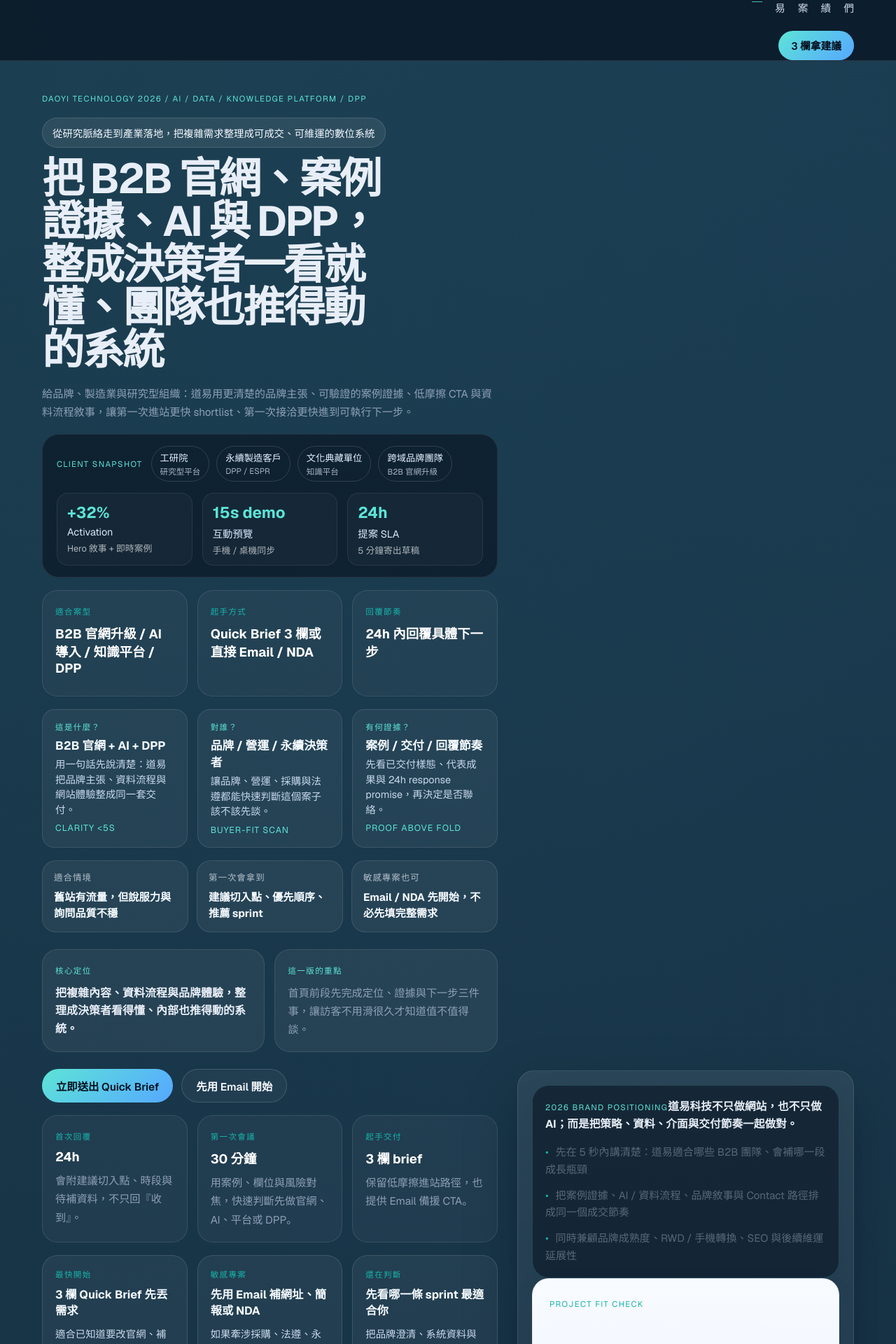
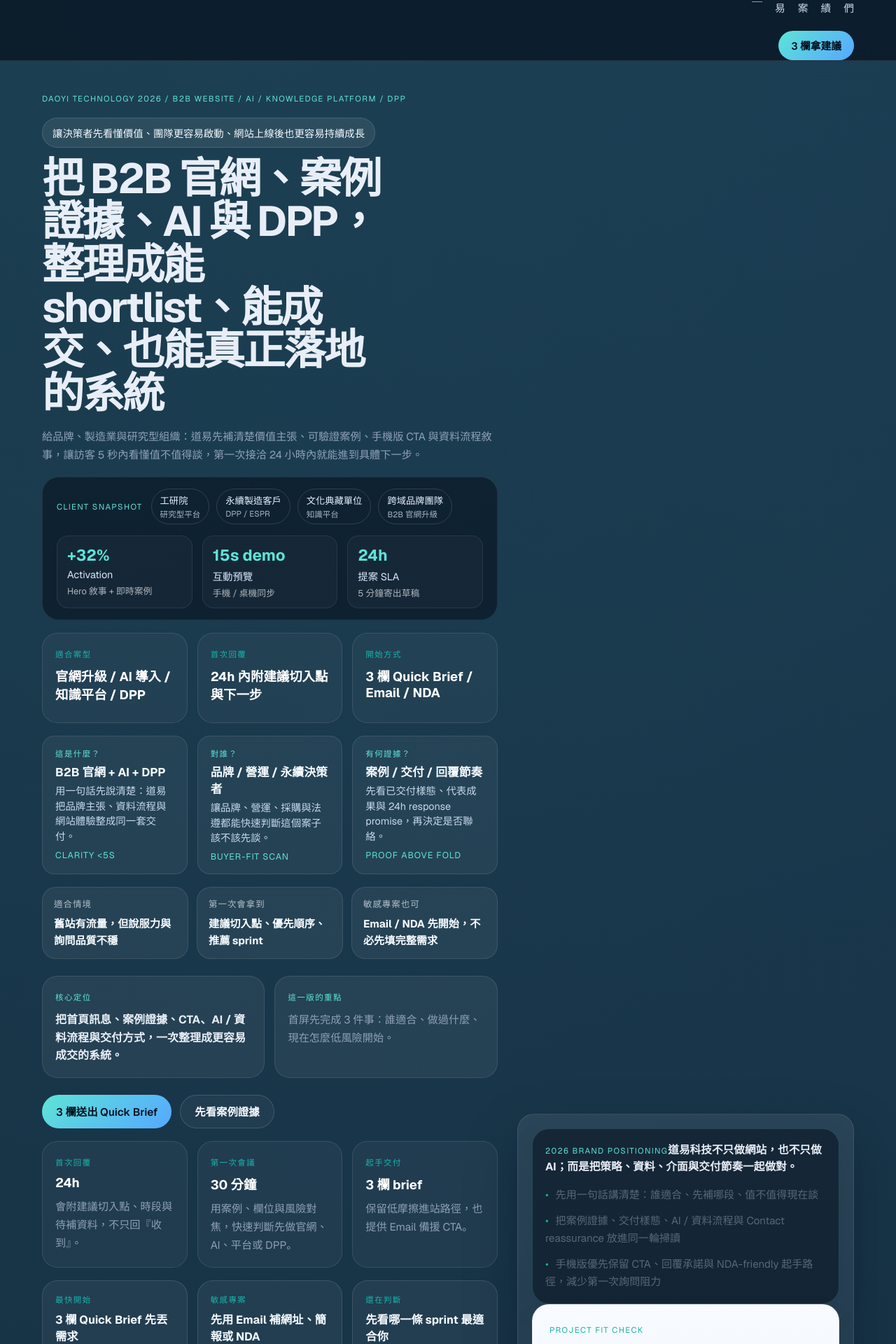
Before and after one commit to yangyen1977-wq/daoyi-website-2026, a Next.js app: page / in a window 1280 px wide. Shown: the part 210-2130 px from the top of the page at 70% size. Built offline with nearby package versions, Linux system fonts and the light colour scheme.

Commit message:
Sharpen hero messaging and reduce homepage repetition

```diff
--- a/src/app/page.tsx
+++ b/src/app/page.tsx
@@ -265,23 +265,6 @@ export default function Home() {
         </div>
       </section>
 
-      <section className="homepage-opening-band" aria-label="首頁前段成交摘要">
-        <div className="shell">
-          <div className="homepage-opening-band-inner">
-            <div className="homepage-opening-band-copy">
-              <span className="mini-label accent">Why teams contact DaoYi</span>
-              <h2>先把 shortlist 最需要的三件事講完：適不適合、做過什麼、現在怎麼開始。</h2>
-              <p>首頁前段收斂成更像 B2B shortlist 的 decision flow：一句話定位、案例證據、contact reassurance 與下一步同時可見，讓第一次進站的人更快完成判斷。</p>
-            </div>
-            <div className="homepage-opening-band-pills" aria-label="首頁前段核心訊號">
-              <p className="homepage-conversion-pill">一句話先說清楚 B2B 官網、AI、知識平台、DPP 四種主軸</p>
-              <p className="homepage-conversion-pill">案例證據與交付樣態比品牌自述更早出現</p>
-              <p className="homepage-conversion-pill">Quick Brief、Email / NDA、24h 回覆同步可見</p>
-            </div>
-          </div>
-        </div>
-      </section>
-
       <Section
         eyebrow="Shortlist-ready homepage"
         title="先把道易為什麼值得 shortlist 的理由，濃縮成一段就看懂。"
@@ -404,41 +387,18 @@ export default function Home() {
 
 
       <Section
-        eyebrow="Project fit in one scan"
-        title="讓不同類型的買方，用一眼就知道自己比較像哪一種專案。"
-        description="把『適合誰先談』做成更像篩選器的三張卡，讓不同角色不用讀完整頁也能找到自己的起點。"
+        eyebrow="Executive summary"
+        title="給高意圖買方的一段話版本：先判斷值不值得談，再決定要不要往下看完整頁。"
+        description="把原本分散的買方 fit 提示壓成一個更短的摘要區，減少重複掃讀。"
       >
-        <div className="card-grid three-up homepage-buyer-fit-grid">
-          {homepageBuyerFitCards.map((item) => (
-            <article key={item.title} className="feature-surface homepage-buyer-fit-card">
-              <span className="mini-label accent">{item.label}</span>
-              <h3>{item.title}</h3>
-              <p>{item.summary}</p>
-              <ul className="bullet-list compact">
-                {item.cues.map((cue) => (
-                  <li key={cue}>{cue}</li>
-                ))}
-              </ul>
-              <Link href={item.href} className="button-secondary inline-button">
-                {item.cta}
-              </Link>
-            </article>
-          ))}
-        </div>
-
-        <div className="homepage-executive-summary feature-surface" style={{ marginTop: 20 }}>
-          <div>
-            <span className="mini-label accent">Executive summary</span>
-            <h3 style={{ marginTop: 10 }}>給高意圖買方的一段話版本：先判斷值不值得談，再決定要不要往下看完整頁。</h3>
-          </div>
-          <ul className="bullet-list compact" style={{ marginTop: 14 }}>
+        <div className="homepage-executive-summary feature-surface">
+          <ul className="bullet-list compact" style={{ marginTop: 0 }}>
             {homepageExecutiveSummary.map((item) => (
               <li key={item}>{item}</li>
             ))}
           </ul>
         </div>
       </Section>
-
 
 
       <Section
--- a/src/components/hero.tsx
+++ b/src/components/hero.tsx
@@ -5,23 +5,23 @@ import { HeroProductPreview } from "@/components/hero-product-preview";
 import { HeroClarityChecklist } from "@/components/hero-clarity-checklist";
 
 const heroHighlights = [
-  "先在 5 秒內講清楚：道易適合哪些 B2B 團隊、會補哪一段成長瓶頸",
-  "把案例證據、AI / 資料流程、品牌敘事與 Contact 路徑排成同一個成交節奏",
-  "同時兼顧品牌成熟度、RWD / 手機轉換、SEO 與後續維運延展性",
+  "先用一句話講清楚：誰適合、先補哪段、值不值得現在談",
+  "把案例證據、交付樣態、AI / 資料流程與 Contact reassurance 放進同一輪掃讀",
+  "手機版優先保留 CTA、回覆承諾與 NDA-friendly 起手路徑，減少第一次詢問阻力",
 ];
 
 const heroMicroProof = [
   {
     label: "適合案型",
-    value: "B2B 官網升級 / AI 導入 / 知識平台 / DPP",
+    value: "官網升級 / AI 導入 / 知識平台 / DPP",
   },
   {
-    label: "起手方式",
-    value: "Quick Brief 3 欄或直接 Email / NDA",
+    label: "首次回覆",
+    value: "24h 內附建議切入點與下一步",
   },
   {
-    label: "回覆節奏",
-    value: "24h 內回覆具體下一步",
+    label: "開始方式",
+    value: "3 欄 Quick Brief / Email / NDA",
   },
 ];
 
@@ -31,8 +31,8 @@ export function Hero() {
     <section className="hero-section">
       <div className="shell hero-grid">
         <div className="hero-copy">
-          <span className="hero-eyebrow">DaoYi Technology 2026 / AI / Data / Knowledge Platform / DPP</span>
-          <div className="hero-intro-badge">從研究脈絡走到產業落地，把複雜需求整理成可成交、可維運的數位系統</div>
+          <span className="hero-eyebrow">DaoYi Technology 2026 / B2B Website / AI / Knowledge Platform / DPP</span>
+          <div className="hero-intro-badge">讓決策者先看懂價值、團隊更容易啟動、網站上線後也更容易持續成長</div>
           <h1>{siteConfig.heroTitle}</h1>
           <p>{siteConfig.heroDescription}</p>
 
@@ -61,21 +61,21 @@ export function Hero() {
           <div className="hero-priority-strip" aria-label="品牌重點">
             <div>
               <span className="mini-label">核心定位</span>
-              <strong>把複雜內容、資料流程與品牌體驗，整理成決策者看得懂、內部也推得動的系統。</strong>
+              <strong>把首頁訊息、案例證據、CTA、AI / 資料流程與交付方式，一次整理成更容易成交的系統。</strong>
             </div>
             <div>
               <span className="mini-label">這一版的重點</span>
-              <p>首頁前段先完成定位、證據與下一步三件事，讓訪客不用滑很久才知道值不值得談。</p>
+              <p>首屏先完成 3 件事：誰適合、做過什麼、現在怎麼低風險開始。</p>
             </div>
           </div>
 
           <div className="hero-actions">
             <Link href="/#quick-brief" className="button-primary button-large">
-              立即送出 Quick Brief
+              3 欄送出 Quick Brief
             </Link>
-            <a className="button-secondary button-large" href={`mailto:${siteConfig.email}?subject=${encodeURIComponent("想先和道易討論 2026 新專案")}`}>
-              先用 Email 開始
-            </a>
+            <Link href="/#proof-ledger" className="button-secondary button-large">
+              先看案例證據
+            </Link>
           </div>
 
           <div className="hero-inline-proof-grid" aria-label="首次接洽重點">
@@ -111,7 +111,7 @@ export function Hero() {
             })}
           </div>
 
-          <div className="hero-cta-note">適合想在 2026 年重做 B2B 官網、資料平台、DPP 或 AI 專案的企業與機構；若案子敏感，也可先 NDA 再往下談。</div>
+          <div className="hero-cta-note">適合正在重做 B2B 官網、補強案例說服力、整理 AI / 資料流程或啟動 DPP 的團隊；若案子敏感，也可先 Email / NDA 再往下談。</div>
 
           <div className="hero-contact-reassurance" aria-label="第一次聯絡前的 reassurance">
             <div className="hero-contact-reassurance-head">
--- a/src/lib/site.ts
+++ b/src/lib/site.ts
@@ -7,9 +7,9 @@ export const siteConfig = {
   email: "hello@daoyidh.com",
   phone: "+886-6-000-0000",
   location: "Tainan / Taipei / Remote",
-  heroTitle: "把 B2B 官網、案例證據、AI 與 DPP，整成決策者一看就懂、團隊也推得動的系統",
+  heroTitle: "把 B2B 官網、案例證據、AI 與 DPP，整理成能 shortlist、能成交、也能真正落地的系統",
   heroDescription:
-    "給品牌、製造業與研究型組織：道易用更清楚的品牌主張、可驗證的案例證據、低摩擦 CTA 與資料流程敘事，讓第一次進站更快 shortlist、第一次接洽更快進到可執行下一步。",
+    "給品牌、製造業與研究型組織：道易先補清楚價值主張、可驗證案例、手機版 CTA 與資料流程敘事，讓訪客 5 秒內看懂值不值得談，第一次接洽 24 小時內就能進到具體下一步。",
 };
 
 export const homepageShortlistScenarios = [
```
